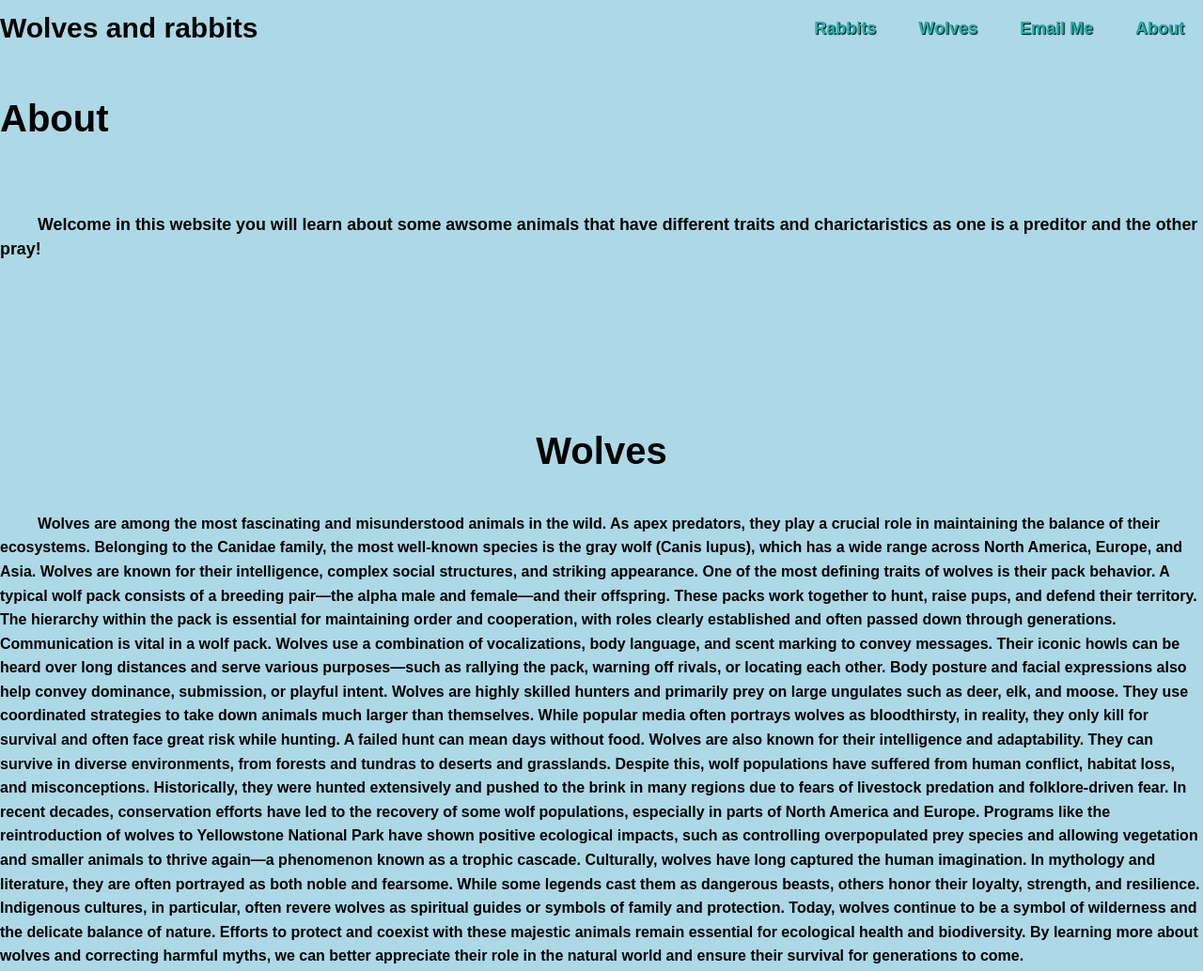
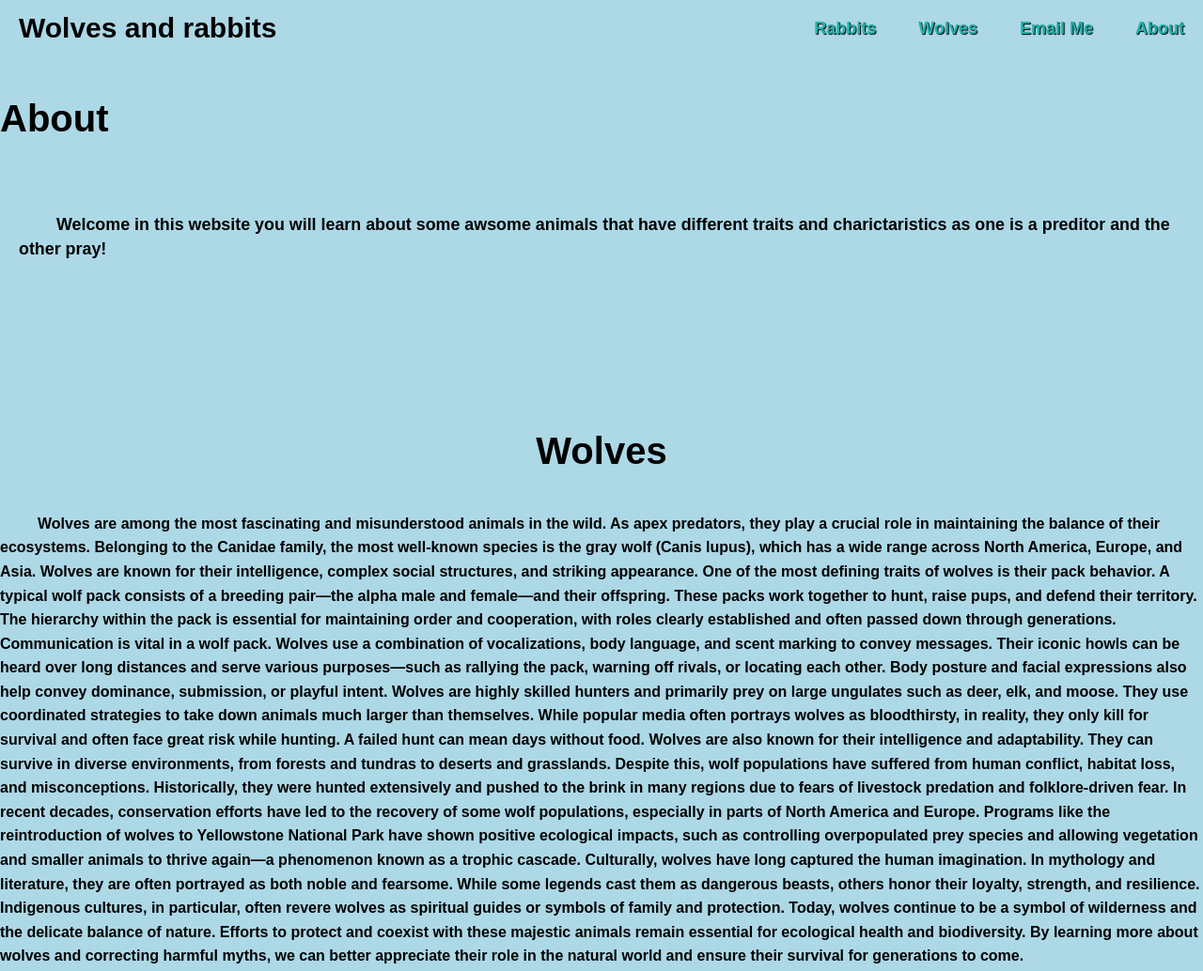
Before and after one commit to XNC-igl/Animal-facts, a plain HTML site: page index.html in a window 1280 px wide. Shown: the top 1034 px of the page at 94% size. Drawn offline with Linux system fonts and the light colour scheme.

Commit message:
Update style.css

```diff
--- a/style.css
+++ b/style.css
@@ -1,6 +1,6 @@
 body {text-align:left;padding-left:30px; font-family: Arial, sans-serif;font-weight:bold; background-color: lightblue; line-height: 1.6; }
 
-.logo{font-size: 30px;}
+.logo{font-size: 30px;padding-left:20px}
 
 nav { display: flex; justify-content: space-between; align-items: center;background-color: lightblue; }
 
@@ -10,7 +10,7 @@ nav ul li { margin-left: 25px; }
 
 nav ul li a { text-decoration: none; color: lightseagreen; text-shadow: 1px 1px 1px black;font-size: 18px; }
 
-.about{padding-top:20px; font-size-adjust:.59; font-weight: bold;}
+.about{padding-top:20px; font-size-adjust:.59; font-weight: bold;padding-left:20px}
 
 .Wolves{padding-top: 90px;text-indent: 20px; max-width:fit-content; padding-bottom: 30px; }
 
```
